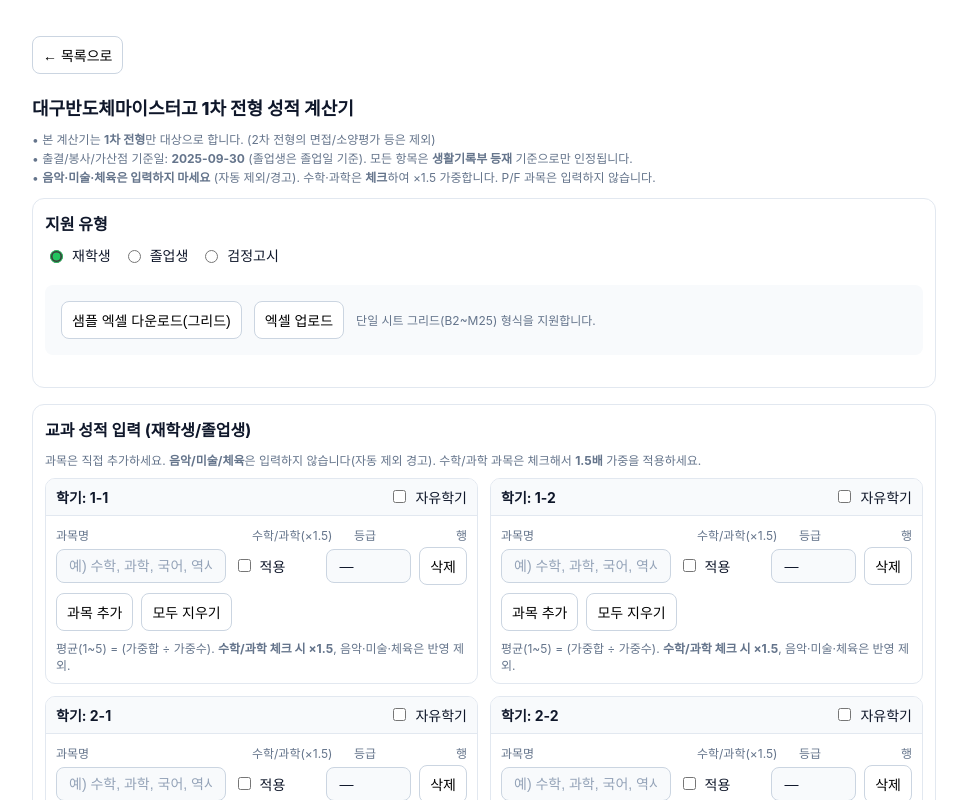
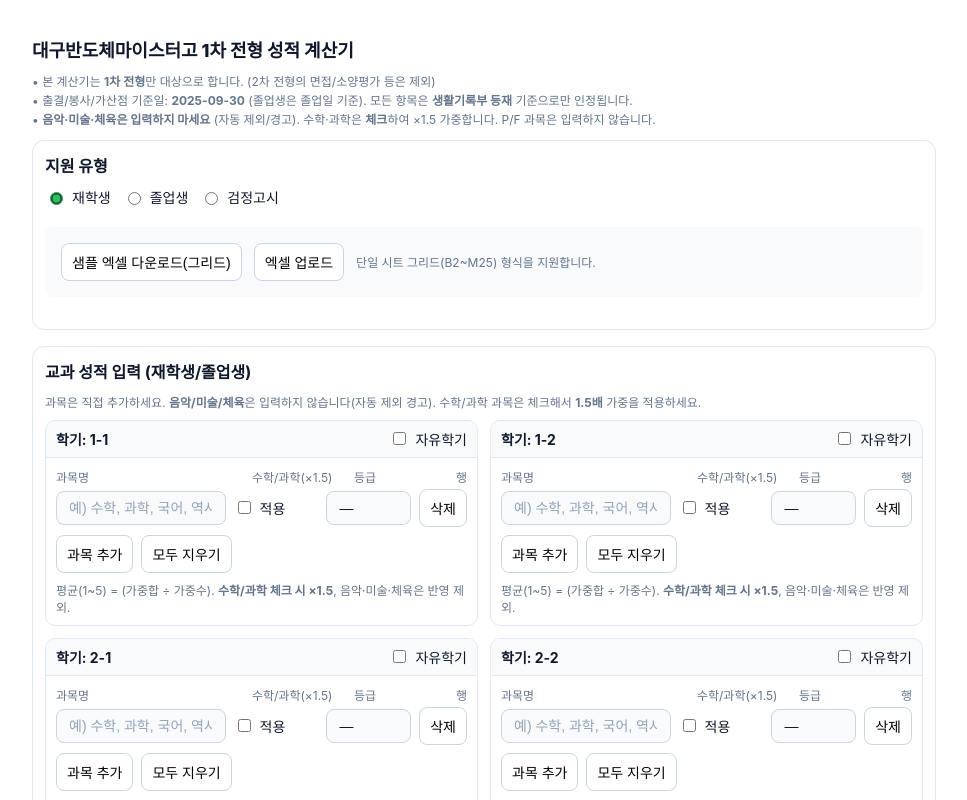
Before and after one commit to itsme-universo/meistercalculator2, a React (Create React App) app: page /student/semiconductor in a window 1280 px wide. Shown: the top 800 px of the page, without its empty margins (156-1123 px from the left). Built offline with nearby package versions, Linux system fonts and the light colour scheme; a web font is replaced by a local one.

Commit message:
deleted guide text and back buttons

```diff
--- a/src/AgricultureCalculator.tsx
+++ b/src/AgricultureCalculator.tsx
@@ -516,10 +516,6 @@ export default function AgricultureCalculator() {
         input[type="radio"], input[type="checkbox"]{ accent-color:#22c55e }
       `}</style>
 
-      <button className="btn" onClick={() => navigate("/student")} style={{ marginBottom: "20px" }}>
-        ← 목록으로
-      </button>
-
       <h1>대구농업마이스터고 1차 전형 모의 성적 계산기</h1>
       <div className="muted" style={{ margin: "10px 0" }}>
         • 본 계산기는 <b>1차 전형</b>만 대상으로 합니다. (2차 전형의 면접/소양평가 등은 제외) <br />
--- a/src/IlCalculator.tsx
+++ b/src/IlCalculator.tsx
@@ -662,10 +662,6 @@ input[type="radio"], input[type="checkbox"]{ accent-color:#22c55e }
         .uploader small{ color:var(--gray-500); font-size:12px; }
       `}</style>
 
-      <button className="btn" onClick={() => navigate("/student")} style={{ marginBottom: "20px" }}>
-        ← 목록으로
-      </button>
-
       <h1>대구일마이스터고 1차 전형 모의 성적 계산기</h1>
       <div className="muted" style={{ margin: "10px 0" }}>
         • 본 계산기는 <b>1차 전형</b>만 대상으로 합니다. (2차 전형의
--- a/src/SemiconductorCalculator.tsx
+++ b/src/SemiconductorCalculator.tsx
@@ -704,10 +704,6 @@ export default function SemiconductorCalculator() {
         input[type="radio"], input[type="checkbox"]{ accent-color:#22c55e }
       `}</style>
 
-      <button className="btn" onClick={() => navigate("/student")} style={{ marginBottom: "20px" }}>
-        ← 목록으로
-      </button>
-
       <h1>대구반도체마이스터고 1차 전형 성적 계산기</h1>
       <div className="muted" style={{ margin: "10px 0" }}>
         • 본 계산기는 <b>1차 전형</b>만 대상으로 합니다. (2차 전형의
--- a/src/SoftwareCalculator.tsx
+++ b/src/SoftwareCalculator.tsx
@@ -643,10 +643,6 @@ export default function SoftwareCalculator() {
         .uploader small{ color:var(--gray-500); font-size:12px; }
       `}</style>
 
-      <button className="btn" onClick={() => navigate("/student")} style={{ marginBottom: "20px" }}>
-        ← 목록으로
-      </button>
-
       <h1>대구소프트웨어마이스터고 1차 전형 모의 성적 계산기</h1>
       <div className="muted" style={{ margin: "10px 0" }}>
         • 1차 전형만 계산합니다. (2차 전형의 면접/소양평가 등은 제외) <br />•
--- a/src/TeacherAgricultureCalculator.tsx
+++ b/src/TeacherAgricultureCalculator.tsx
@@ -596,10 +596,6 @@ export default function TeacherAgricultureCalculator() {
         .result-table tr:nth-child(even){ background:var(--gray-50) }
       `}</style>
 
-      <button className="btn" onClick={() => window.location.href = "/teacher"} style={{ marginBottom: "20px" }}>
-        ← 목록으로
-      </button>
-
       <h1>대구농업마이스터고 선생님용 계산기</h1>
       <div className="muted" style={{ margin: "10px 0" }}>
         대량 엑셀 데이터를 업로드하여 일괄 계산하세요.
--- a/src/TeacherIlCalculator.tsx
+++ b/src/TeacherIlCalculator.tsx
@@ -678,10 +678,6 @@ export default function TeacherIlCalculator() {
         .result-table tr:nth-child(even){ background:var(--gray-50) }
       `}</style>
 
-      <button className="btn" onClick={() => navigate("/teacher")} style={{ marginBottom: "20px" }}>
-        ← 목록으로
-      </button>
-
       <h1>대구일마이스터고 선생님용 계산기</h1>
       <div className="muted" style={{ margin: "10px 0" }}>
         대량 엑셀 데이터를 업로드하여 일괄 계산하세요.
--- a/src/TeacherSemiconductorCalculator.tsx
+++ b/src/TeacherSemiconductorCalculator.tsx
@@ -743,10 +743,6 @@ export default function TeacherSemiconductorCalculator() {
         .result-table tr:nth-child(even){ background:var(--gray-50) }
       `}</style>
 
-      <button className="btn" onClick={() => navigate("/teacher")} style={{ marginBottom: "20px" }}>
-        ← 목록으로
-      </button>
-
       <h1>대구반도체마이스터고 선생님용 계산기</h1>
       <div className="muted" style={{ margin: "10px 0" }}>
         대량 엑셀 데이터를 업로드하여 일괄 계산하세요.
--- a/src/TeacherSoftwareCalculator.tsx
+++ b/src/TeacherSoftwareCalculator.tsx
@@ -727,10 +727,6 @@ export default function TeacherSoftwareCalculator() {
         .result-table tr:nth-child(even){ background:var(--gray-50) }
       `}</style>
 
-      <button className="btn" onClick={() => navigate("/teacher")} style={{ marginBottom: "20px" }}>
-        ← 목록으로
-      </button>
-
       <h1>대구소프트웨어마이스터고 선생님용 계산기</h1>
       <div className="muted" style={{ margin: "10px 0" }}>
         대량 엑셀 데이터를 업로드하여 일괄 계산하세요.
```
